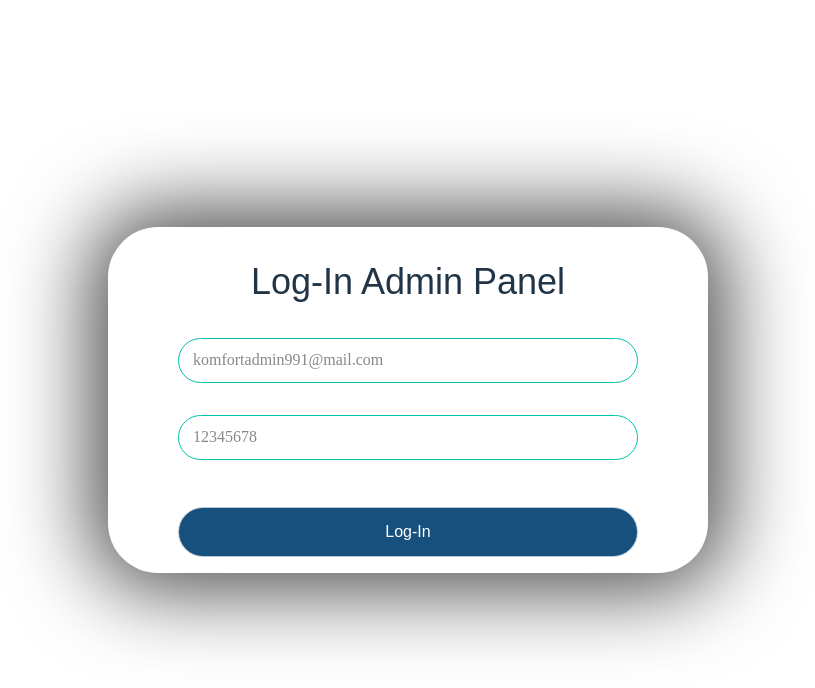
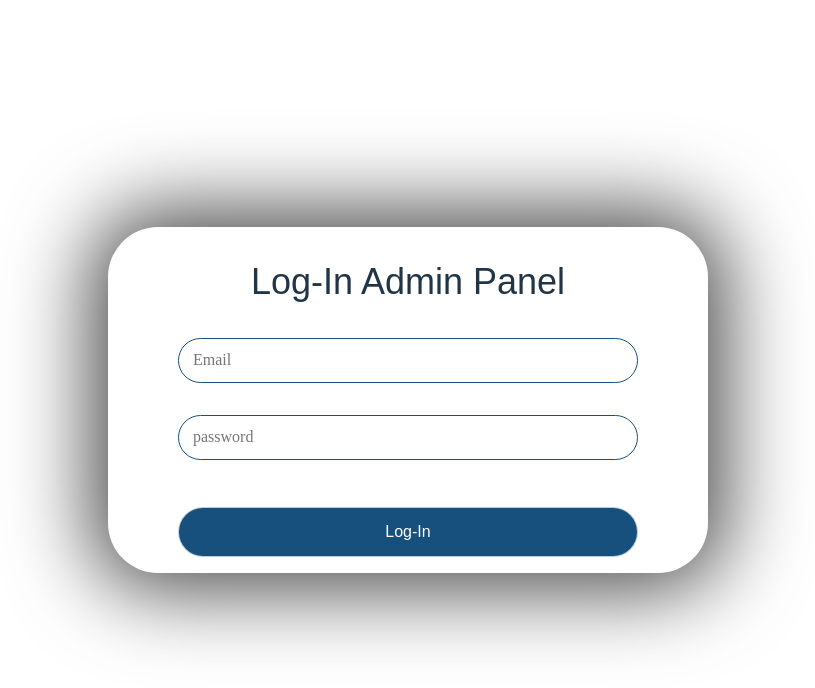
Before and after one commit to KomfortHotelAdmin/AdminWeb, a React (Vite) app: page / in a window 1280 px wide. Shown: the top 688 px of the page, without its empty margins (232-1047 px from the left). Built offline with nearby package versions, Linux system fonts and the light colour scheme.

Commit message:
fix initial values

```diff
--- a/src/pages/loginPage/LoginPage.jsx
+++ b/src/pages/loginPage/LoginPage.jsx
@@ -16,14 +16,11 @@ import { useUser } from "../../context/auth/context";
 import { Loader } from "../../components/loader/Loader";
 import { useState } from "react";
 import { Toaster } from "react-hot-toast";
-import {
-  notifyErrorLogin,
-  notifyFulfilledLogin,
-} from "../../components/Toasters/toasters";
+import { notifyErrorLogin } from "../../components/Toasters/toasters";
 
 const initialValues = {
-  email: "komfortadmin991@mail.com",
-  password: "12345678",
+  email: "",
+  password: "",
 };
 
 const LoginPage = () => {
```
